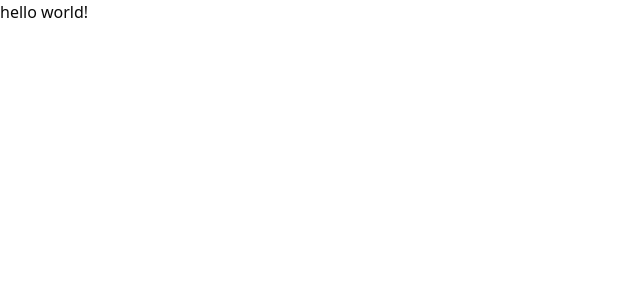
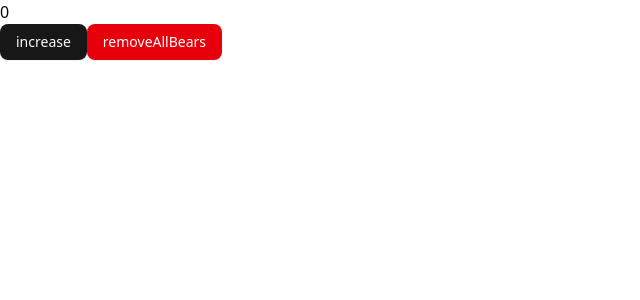
Before and after one commit to chris-fe-study/react-start-kit, a React (Vite) app: page / in a window 1280 px wide. Shown: the top 300 px of the page, without its empty margins (0-640 px from the left). Built offline with nearby package versions, Linux system fonts and the light colour scheme.

Commit message:
add: 전역 상태 관리 환경 설정

```diff
--- a/package.json
+++ b/package.json
@@ -24,7 +24,8 @@
     "react-router": "^7.8.2",
     "tailwind-merge": "^3.3.1",
     "tailwindcss": "^4.1.13",
-    "zod": "^4.1.5"
+    "zod": "^4.1.5",
+    "zustand": "^5.0.8"
   },
   "devDependencies": {
     "@eslint/js": "^9.33.0",
--- /dev/null
+++ b/src/pages/main.tsx
@@ -0,0 +1,25 @@
+import { buttonVariants, Button } from "@/components/ui/button";
+import { useStore } from "@/store";
+export function Main() {
+  const bears = useStore((s) => s.bears);
+  const increasePopulation = useStore((s) => s.increasePopulation);
+  const removeAllBears = useStore((s) => s.removeAllBears);
+
+  return (
+    <>
+      <p>{bears}</p>
+      <Button
+        onClick={increasePopulation}
+        className={buttonVariants({ variant: "default" })}
+      >
+        increase
+      </Button>
+      <Button
+        onClick={removeAllBears}
+        className={buttonVariants({ variant: "destructive" })}
+      >
+        removeAllBears
+      </Button>
+    </>
+  );
+}
--- a/src/router/index.tsx
+++ b/src/router/index.tsx
@@ -1,8 +1,9 @@
+import { Main } from "@/pages/main";
 import { createBrowserRouter } from "react-router";
 
 export const router = createBrowserRouter([
   {
     path: "/",
-    element: <div>hello world!</div>,
+    element: <Main />,
   },
 ]);
--- /dev/null
+++ b/src/store/index.tsx
@@ -0,0 +1,26 @@
+import { create } from "zustand";
+import { persist, createJSONStorage } from "zustand/middleware";
+
+const StorageKey = "bear-storage";
+
+type BearState = {
+  bears: number;
+  increasePopulation: () => void;
+  removeAllBears: () => void;
+  updateBears: (newBears: number) => void;
+};
+
+export const useStore = create<BearState>()(
+  persist(
+    (set) => ({
+      bears: 0,
+      increasePopulation: () => set((state) => ({ bears: state.bears + 1 })),
+      removeAllBears: () => set({ bears: 0 }),
+      updateBears: (newBears) => set({ bears: newBears }),
+    }),
+    {
+      name: StorageKey,
+      storage: createJSONStorage(() => localStorage),
+    }
+  )
+);
```
Also changed, not shown: 1 other file (tests, documents, lock files or other folders).
